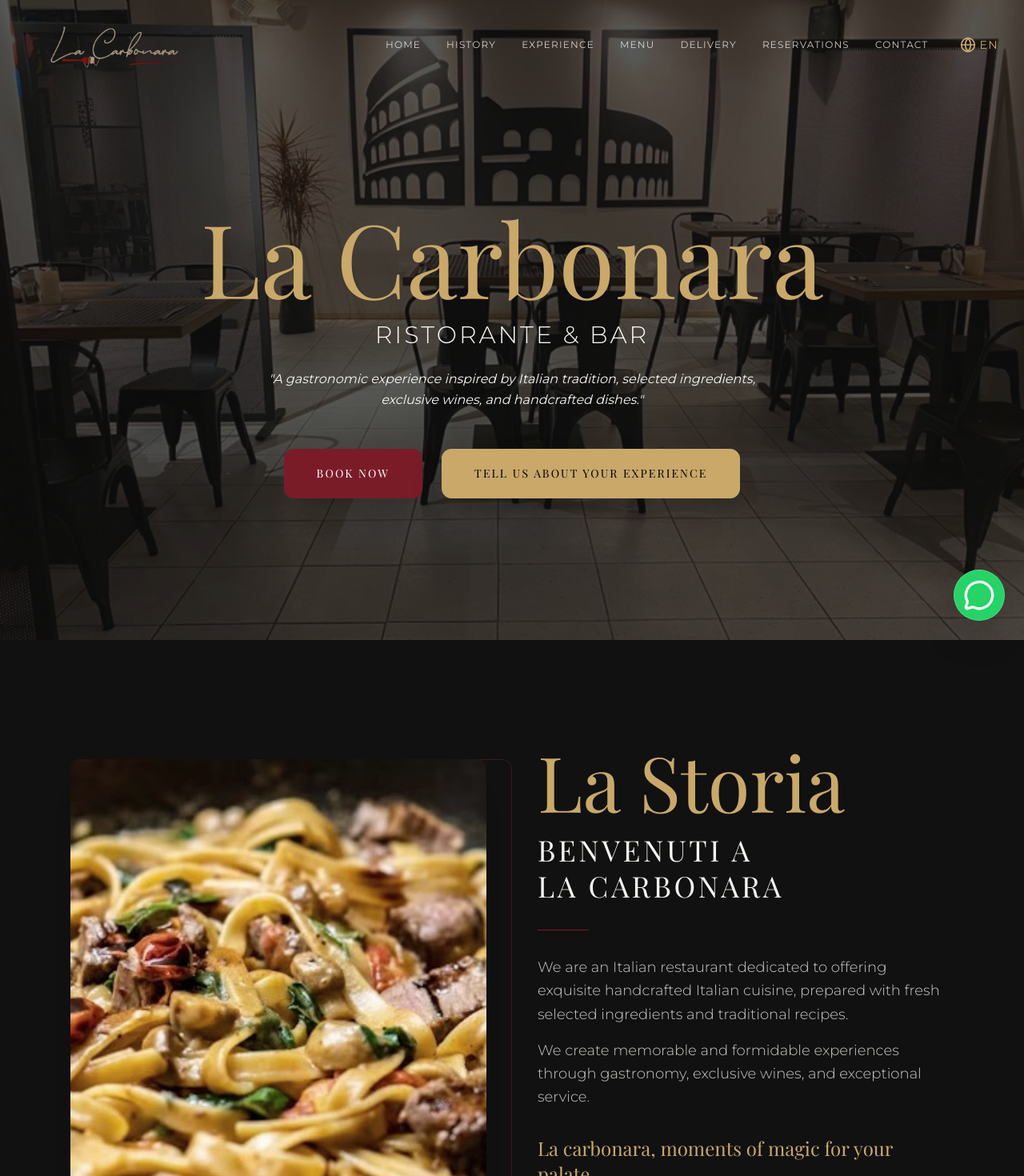
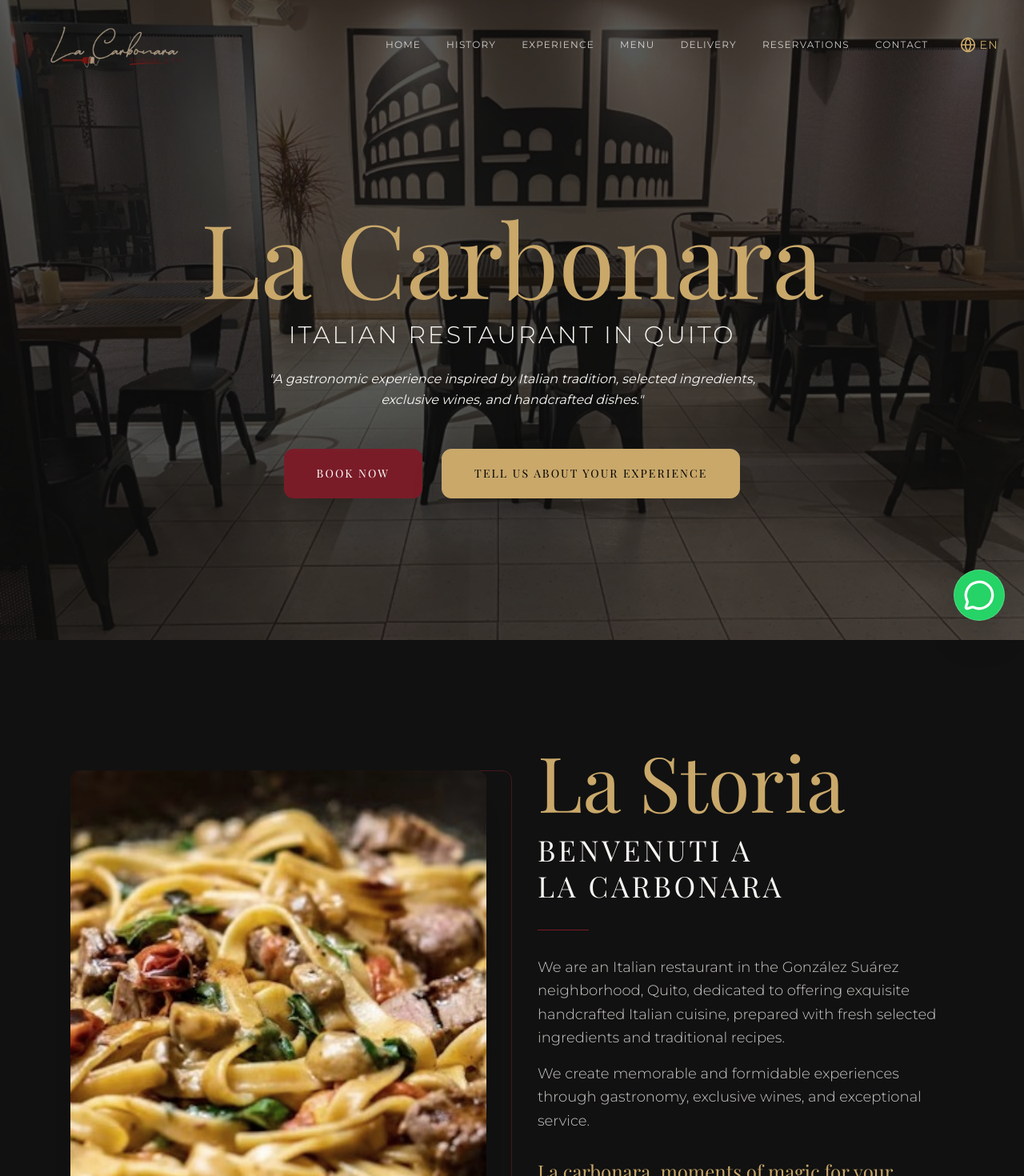
Before and after one commit to sebastian-stack123/La-carbonara, a React (Vite) app: page / in a window 1280 px wide. Shown: the top 1470 px of the page at 80% size. Built offline with nearby package versions, Linux system fonts and the light colour scheme; a web font is replaced by a local one.

Commit message:
chore: improve SEO and accessibility
Update page metadata, alt text, and semantic tags for better search engine visibility. Swapped H1/H2 tags in Hero component to improve document hierarchy.

```diff
--- a/index.html
+++ b/index.html
@@ -13,8 +13,8 @@
     </script>
     <meta charset="UTF-8" />
     <meta name="viewport" content="width=device-width, initial-scale=1.0" />
-    <title>La Carbonara | Ristorante & Bar - Quito</title>
-    <meta name="description" content="Restaurante Italiano premium en Quito. Auténtica Cocina Italiana, Pizza Artesanal, Risotto, Restaurante Gourmet, Pet Friendly en Quito." />
+    <title>La Carbonara | Restaurante Italiano en Quito</title>
+    <meta name="description" content="Descubre La Carbonara, tu restaurante italiano en Quito (González Suárez). Disfruta de auténtica pasta artesanal, exquisita pizza y la mejor cocina italiana. ¡Reserva tu mesa!" />
     <meta name="keywords" content="Restaurante Italiano Quito, Cocina Italiana Quito, Pizza Artesanal Quito, Risotto Quito, Restaurante Gourmet Quito, Restaurante Pet Friendly Quito, La Carbonara Quito" />
     <link rel="preconnect" href="https://fonts.googleapis.com">
     <link rel="preconnect" href="https://fonts.gstatic.com" crossorigin>
@@ -23,7 +23,27 @@
       <link href="https://fonts.googleapis.com/css2?family=Great+Vibes&family=Playfair+Display:ital,wght@0,400..900;1,400..900&family=Montserrat:wght@300;400;500;600&display=swap" rel="stylesheet">
     </noscript>
     <meta name="google-site-verification" content="googlee3cf82c37b5a896e" />
-  </head>
+
+    <link rel="icon" type="image/jpeg" href="/fototitulo.jpg" />
+    <script type="application/ld+json">
+    {
+      "@context": "https://schema.org",
+      "@type": "Restaurant",
+      "name": "La Carbonara",
+      "image": "https://la-carbonara.com/fototitulo.jpg",
+      "description": "Auténtico restaurante italiano en Quito, sector González Suárez. Especialistas en pasta artesanal y pizza.",
+      "address": {
+        "@type": "PostalAddress",
+        "streetAddress": "González Suárez",
+        "addressLocality": "Quito",
+        "addressRegion": "Pichincha",
+        "addressCountry": "EC"
+      },
+      "url": "https://la-carbonara.com",
+      "servesCuisine": "Italian"
+    }
+    </script>
+</head>
   <body>
     <div id="root"></div>
     <script type="module" src="/src/main.tsx"></script>
--- a/src/components/About.tsx
+++ b/src/components/About.tsx
@@ -20,7 +20,7 @@
           <div className="absolute -inset-4 border border-carbonara-wine/50 translate-x-4 translate-y-4 z-0 rounded-xl"></div>
           <img
             src={IMAGES.aboutChef}
-            alt="Chef preparing pasta"
+            alt="Chef preparando pasta artesanal en La Carbonara, restaurante italiano en Quito"
             loading="lazy"
             className="w-full h-auto aspect-[4/5] object-cover relative z-10 shadow-2xl grayscale-[20%] rounded-xl"
           />
--- a/src/components/Hero.tsx
+++ b/src/components/Hero.tsx
@@ -11,7 +11,7 @@
       <div className="absolute inset-0 z-0">
         <img
           src={IMAGES.heroBackground}
-          alt="Restaurant ambiance"
+          alt="Ambiente elegante de La Carbonara, restaurante italiano en Quito"
           fetchPriority="high"
           className="w-full h-full object-cover object-center grayscale-[20%]"
         />
@@ -20,23 +20,23 @@
 
       {/* Content */}
       <div className="relative z-10 text-center text-carbonara-ivory px-4 w-full max-w-5xl mx-auto flex flex-col items-center pt-20">
-        <motion.h1
+        <motion.h2
           initial={{ opacity: 0, y: 30 }}
           animate={{ opacity: 1, y: 0 }}
           transition={{ duration: 1, ease: "easeOut" }}
           className="font-cursive text-7xl md:text-9xl text-carbonara-gold mb-4 leading-none"
         >
           {t('hero.title')}
-        </motion.h1>
+        </motion.h2>
 
-        <motion.h2
+        <motion.h1
           initial={{ opacity: 0, y: 20 }}
           animate={{ opacity: 1, y: 0 }}
           transition={{ duration: 1, delay: 0.3, ease: "easeOut" }}
           className="text-xl md:text-3xl font-light tracking-widest uppercase mb-6"
         >
           {t('hero.subtitle')}
-        </motion.h2>
+        </motion.h1>
 
         <motion.p
           initial={{ opacity: 0, y: 20 }}
--- a/src/components/Info.tsx
+++ b/src/components/Info.tsx
@@ -111,7 +111,7 @@
             <div className="absolute inset-0 bg-carbonara-wine/20 group-hover:bg-transparent transition-colors z-10 pointer-events-none"></div>
             <img
               src={IMAGES.mapLocation}
-              alt="Mapa de ubicación de La Carbonara"
+              alt="Mapa de ubicación de La Carbonara, restaurante italiano en la González Suárez, Quito"
               className="w-full h-full object-cover opacity-80 group-hover:opacity-100 transition-opacity duration-500"
             />
           </a>
--- a/src/locales/de.json
+++ b/src/locales/de.json
@@ -10,7 +10,7 @@
   },
   "hero": {
     "title": "La Carbonara",
-    "subtitle": "Ristorante & Bar",
+    "subtitle": "Italienisches Restaurant in Quito",
     "description": "„Ein gastronomisches Erlebnis inspiriert von der italienischen Tradition, ausgewählten Zutaten, exklusiven Weinen und handgemachten Gerichten.“",
     "bookNow": "Jetzt reservieren",
     "feedback": "Erzählen Sie uns von Ihrer Erfahrung"
@@ -18,13 +18,13 @@
   "about": {
     "title": "La Storia",
     "welcome": "Benvenuti a <br />La Carbonara",
-    "p1": "Wir sind ein italienisches Restaurant, das sich darauf spezialisiert hat, exquisite handgemachte italienische Küche mit frischen ausgewählten Zutaten und traditionellen Rezepten anzubieten.",
+    "p1": "Wir sind ein italienisches Restaurant im Viertel González Suárez in Quito, das sich darauf spezialisiert hat, exquisite handgemachte italienische Küche mit frischen ausgewählten Zutaten und traditionellen Rezepten anzubieten.",
     "p2": "Wir schaffen unvergessliche und beeindruckende Erlebnisse durch Gastronomie, exklusive Weine und außergewöhnlichen Service.",
     "quote": "La carbonara, Momente der Magie für Ihren Gaumen.",
     "operatingSince": "Geöffnet seit September 2024."
   },
   "features": {
-    "title": "Unser Erlebnis",
+    "title": "Italienisches Essen in Quito",
     "f1": "Handgemachte italienische Küche",
     "f2": "Exquisite Gerichte",
     "f3": "Exklusive Weine",
--- a/src/locales/en.json
+++ b/src/locales/en.json
@@ -10,7 +10,7 @@
   },
   "hero": {
     "title": "La Carbonara",
-    "subtitle": "Ristorante & Bar",
+    "subtitle": "Italian Restaurant in Quito",
     "description": "\"A gastronomic experience inspired by Italian tradition, selected ingredients, exclusive wines, and handcrafted dishes.\"",
     "bookNow": "Book Now",
     "feedback": "Tell us about your experience"
@@ -18,13 +18,13 @@
   "about": {
     "title": "La Storia",
     "welcome": "Benvenuti a <br />La Carbonara",
-    "p1": "We are an Italian restaurant dedicated to offering exquisite handcrafted Italian cuisine, prepared with fresh selected ingredients and traditional recipes.",
+    "p1": "We are an Italian restaurant in the González Suárez neighborhood, Quito, dedicated to offering exquisite handcrafted Italian cuisine, prepared with fresh selected ingredients and traditional recipes.",
     "p2": "We create memorable and formidable experiences through gastronomy, exclusive wines, and exceptional service.",
     "quote": "La carbonara, moments of magic for your palate.",
     "operatingSince": "Operating since September 2024."
   },
   "features": {
-    "title": "Our Experience",
+    "title": "Italian Food in Quito",
     "f1": "Artisanal Italian Cuisine",
     "f2": "Exquisite Dishes",
     "f3": "Exclusive Wines",
--- a/src/locales/es.json
+++ b/src/locales/es.json
@@ -10,7 +10,7 @@
   },
   "hero": {
     "title": "La Carbonara",
-    "subtitle": "Ristorante & Bar",
+    "subtitle": "Restaurante Italiano en Quito",
     "description": "“Una experiencia gastronómica inspirada en la tradición italiana, ingredientes seleccionados, vinos exclusivos y platos elaborados artesanalmente.”",
     "bookNow": "Reservar Ahora",
     "feedback": "Cuéntanos tu experiencia"
@@ -18,13 +18,13 @@
   "about": {
     "title": "La Storia",
     "welcome": "Benvenuti a <br />La Carbonara",
-    "p1": "Somos un restaurante italiano dedicado a ofrecer exquisita cocina italiana artesanal, elaborada con ingredientes frescos seleccionados y recetas tradicionales.",
+    "p1": "Somos un restaurante italiano en el sector de la González Suárez, Quito, dedicado a ofrecer exquisita cocina italiana artesanal, elaborada con ingredientes frescos seleccionados y recetas tradicionales.",
     "p2": "Creamos experiencias memorables y formidables a través de la gastronomía, vinos exclusivos y una atención excepcional.",
     "quote": "La carbonara, momentos de magia para tu paladar.",
     "operatingSince": "Operando desde septiembre del 2024."
   },
   "features": {
-    "title": "Nuestra Experiencia",
+    "title": "Comida Italiana en Quito",
     "f1": "Cocina Italiana Artesanal",
     "f2": "Platos Exquisitos",
     "f3": "Vinos Exclusivos",
--- a/src/locales/pt.json
+++ b/src/locales/pt.json
@@ -10,7 +10,7 @@
   },
   "hero": {
     "title": "La Carbonara",
-    "subtitle": "Ristorante & Bar",
+    "subtitle": "Restaurante Italiano em Quito",
     "description": "“Uma experiência gastronômica inspirada na tradição italiana, ingredientes selecionados, vinhos exclusivos e pratos elaborados artesanalmente.”",
     "bookNow": "Reservar Agora",
     "feedback": "Conte-nos sua experiência"
@@ -18,13 +18,13 @@
   "about": {
     "title": "La Storia",
     "welcome": "Benvenuti a <br />La Carbonara",
-    "p1": "Somos um restaurante italiano dedicado a oferecer a requintada culinária italiana artesanal, elaborada com ingredientes frescos selecionados e receitas tradicionais.",
+    "p1": "Somos um restaurante italiano no bairro de González Suárez, Quito, dedicado a oferecer a requintada culinária italiana artesanal, elaborada com ingredientes frescos selecionados e receitas tradicionais.",
     "p2": "Criamos experiências memoráveis e formidáveis através da gastronomia, vinhos exclusivos e um atendimento excepcional.",
     "quote": "La carbonara, momentos de magia para o seu paladar.",
     "operatingSince": "Em funcionamento desde setembro de 2024."
   },
   "features": {
-    "title": "Nossa Experiência",
+    "title": "Comida Italiana em Quito",
     "f1": "Culinária Italiana Artesanal",
     "f2": "Pratos Requintados",
     "f3": "Vinhos Exclusivos",
```
Also changed, not shown: public/fototitulo.jpg (added).
